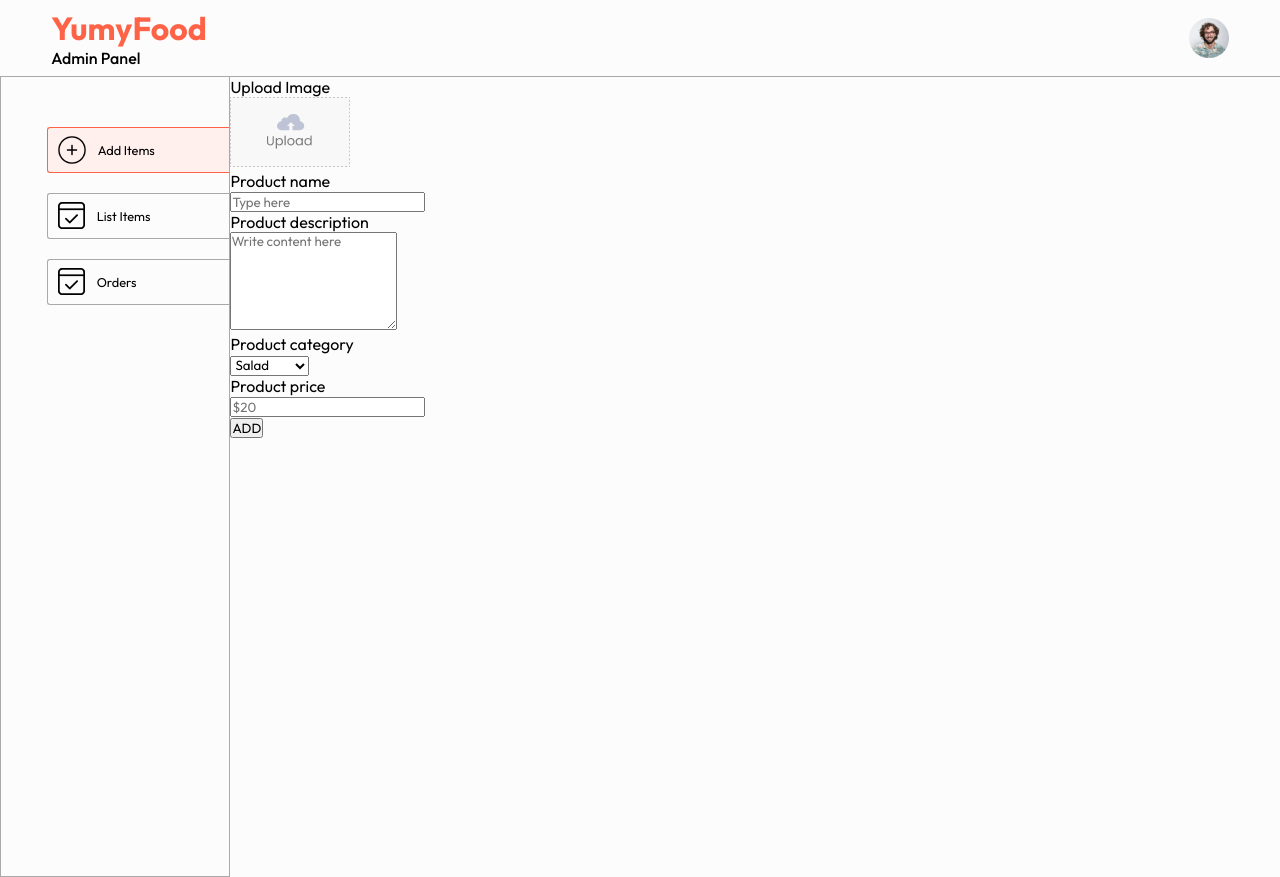
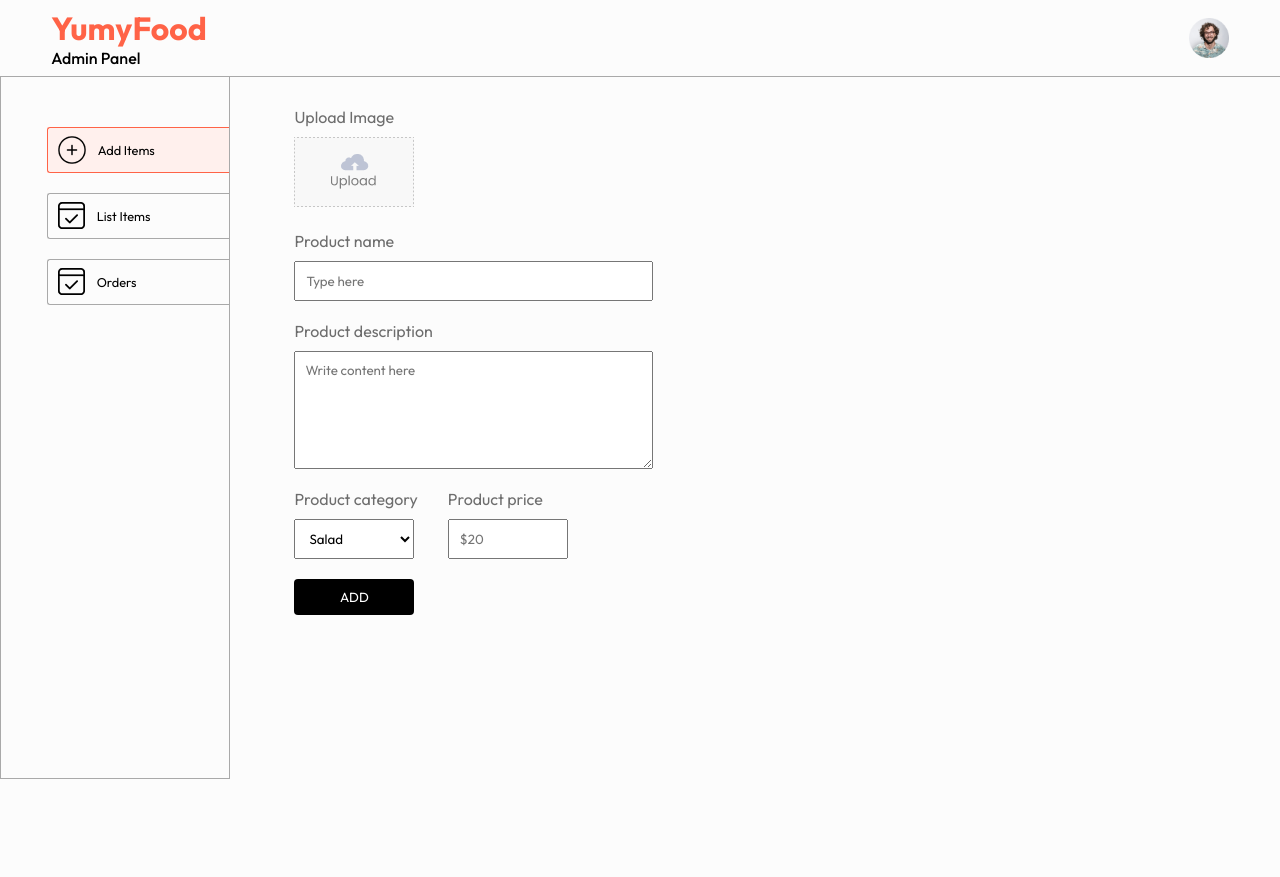
Before and after one commit to ritikmaurya4747/YumyFood, a React (Vite) app in the folder admin/: page /add in a window 1280 px wide. After the commit the page ends 800 px from the top, so only its background shows below. Built offline with nearby package versions, Linux system fonts and the light colour scheme.

Commit message:
cart css done

```diff
--- a/admin/src/components/Sidebar/Sidebar.css
+++ b/admin/src/components/Sidebar/Sidebar.css
@@ -1,6 +1,6 @@
 .sidebar{
     width: 18%;
-    min-height: 100vh;
+    min-height: 87.8vh;
     border: 1.5px solid #a9a9a9;
     border-top: 0;
     font-size: max(1vw,10px);
--- a/admin/src/index.css
+++ b/admin/src/index.css
@@ -22,3 +22,8 @@
 .app-content{
   display: flex;
 }
+.flex-col{
+  display: flex;
+  flex-direction: column;
+  gap: 10px;
+}
--- a/admin/src/pages/Add/Add.css
+++ b/admin/src/pages/Add/Add.css
@@ -0,0 +1,36 @@
+.add{
+    width: 70%;
+    margin-left: max(5vw,25px);
+    margin-top: 30px;
+    color: #6d6d6d;
+    font-size: 16px;
+}
+.add form{
+    gap: 20px;
+}
+.add-img-upload img{
+    width: 120px;
+}
+.add-product-name, .add-product-description{
+    width: max(40%,280px);
+}
+.add-product-name input, .add-product-description textarea{
+    padding: 10px;
+}
+.add-category-price{
+    display: flex;
+    gap: 30px;
+}
+.add-category-price select,.add-category-price input{
+    max-width: 120px;
+    padding: 10px;
+}
+.add-btn{
+    max-width: 120px;
+    border: none;
+    padding: 10px;
+    background-color: black;
+    color: white;
+    cursor: pointer;
+    border-radius: 4px;
+}
--- a/admin/src/pages/Add/Add.jsx
+++ b/admin/src/pages/Add/Add.jsx
@@ -4,7 +4,7 @@
 function Add() {
   return (
     <div className='add'>
-        <form className='flec-col'>
+        <form className='flex-col'>
           <div className="add-img-upload flex-col">
             <p>Upload Image</p>
             <label htmlFor="image">
```
